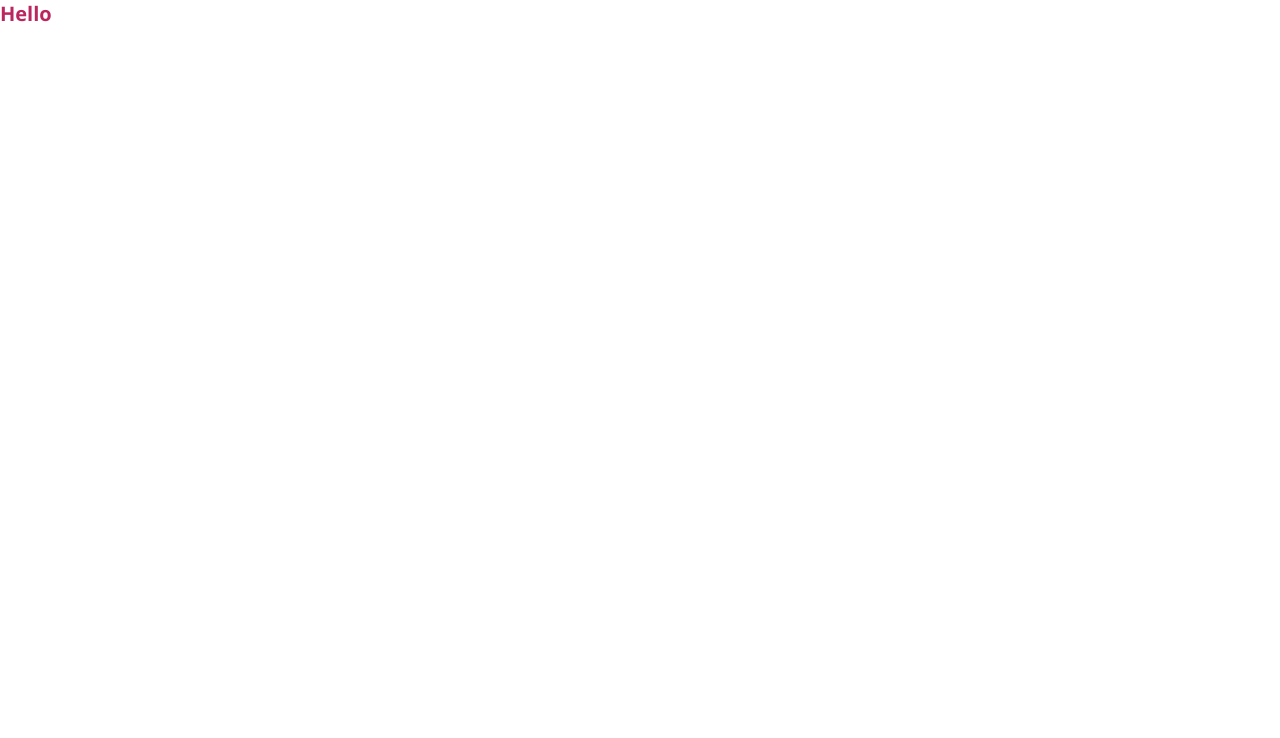
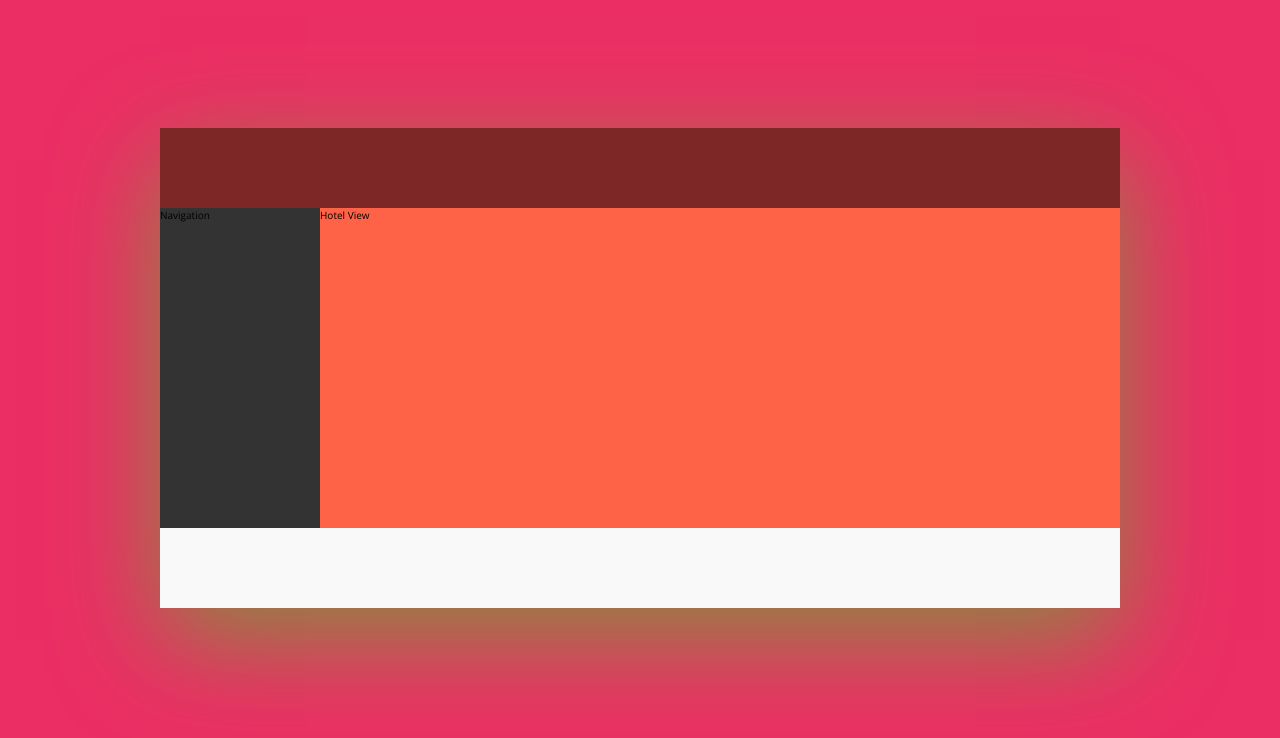
Before and after one commit to eleshseth/flex-box, a plain HTML site: page index.html in a window 1280 px wide. Drawn offline with nearby package versions, Linux system fonts and the light colour scheme.

Commit message:
new layout changes

```diff
--- a/css/base.css
+++ b/css/base.css
@@ -1,4 +1,3 @@
-
 /* decide all color codes */
 /* Primary: #eb2f64
 Primary light: #FF3366
@@ -13,16 +12,14 @@ Grey dark 1: #333
 Grey dark 2: #777
 Grey dark 3: #999 */
 
-
 /* font  */
-
 
 /* font-size */
 /* custom properties */
-:root{
+:root {
   --primary: #eb2f64;
-    --primary-light: #FF3366;
-    --primary-dark: #BA265D;
+  --primary-light: #ff3366;
+  --primary-dark: #ba265d;
   --grey-light-1: #faf9f9;
   --grey-light-2: #f4f2f2;
   --grey-light-3: #f0eeee;
@@ -30,24 +27,24 @@ Grey dark 3: #999 */
   --grey-dark-1: #333;
   --grey-dark-2: #777;
   --grey-dark-3: #999;
+
+  --shadow-dark: 0 2rem 6rem rgba(75, 198, 44, 0.6);
 }
 /* root, html, * */
 
-*{
+* {
   margin: 0;
   padding: 0;
   box-sizing: border-box;
 }
 
-
-body{
+body {
   font-family: 'open sans', cursive;
   font-size: 62.5%; /* 1rem = 10px */
-    /* background-color: var(--primary); */
+  background-color: var(--primary);
+  height: 100vh;
 }
-
 
 /* // em, rem  */
 
-
 /* 16px => (10/16)*100 = 62.5% => 1rem = 10px */
--- a/css/layout.css
+++ b/css/layout.css
@@ -1 +1,30 @@
 /* flex box => layout */
+
+.container {
+  max-width: 60rem;
+  background-color: var(--grey-light-1);
+  margin: 8rem auto;
+  box-shadow: var(--shadow-dark);
+  min-height: 30rem;
+}
+
+.header {
+  height: 5rem;
+  background-color: #7e2727;
+  border-bottom: var(--color-grey-light-2);
+}
+
+.content {
+  display: flex;
+}
+
+.sidebar {
+  flex: 1;
+  background-color: var(--grey-dark-1);
+}
+
+.hotel-view {
+  flex: 5;
+  background-color: tomato;
+  height: 20rem;
+}
--- a/index.html
+++ b/index.html
@@ -1,19 +1,30 @@
 <!DOCTYPE html>
 <html lang="en">
-<head>
-    <meta charset="UTF-8">
-    <meta name="viewport" content="width=device-width, initial-scale=1.0">
+  <head>
+    <meta charset="UTF-8" />
+    <meta name="viewport" content="width=device-width, initial-scale=1.0" />
 
-    <link rel="preconnect" href="https://fonts.googleapis.com">
-    <link rel="preconnect" href="https://fonts.gstatic.com" crossorigin>
-    <link href="https://fonts.googleapis.com/css2?family=Open+Sans:ital,wght@0,300..800;1,300..800&display=swap" rel="stylesheet">
+    <link rel="preconnect" href="https://fonts.googleapis.com" />
+    <link rel="preconnect" href="https://fonts.gstatic.com" crossorigin />
+    <link
+      href="https://fonts.googleapis.com/css2?family=Open+Sans:ital,wght@0,300..800;1,300..800&display=swap"
+      rel="stylesheet" />
 
-    <link rel="stylesheet" href="./css/main.css">
-
+    <link rel="stylesheet" href="./css/main.css" />
 
     <title>FlexBox Project</title>
-</head>
-<body>
-     <h1> Hello </h1>
-</body>
+  </head>
+  <body>
+    <div class="container">
+      <header class="header"></header>
+
+      <div class="content">
+        <nav class="sidebar">Navigation</nav>
+
+        <main class="hotel-view">Hotel View</main>
+      </div>
+    </div>
+  </body>
 </html>
+
+<!-- semnatics -->
```
Lines whose indentation alone changed are shown as unchanged.
